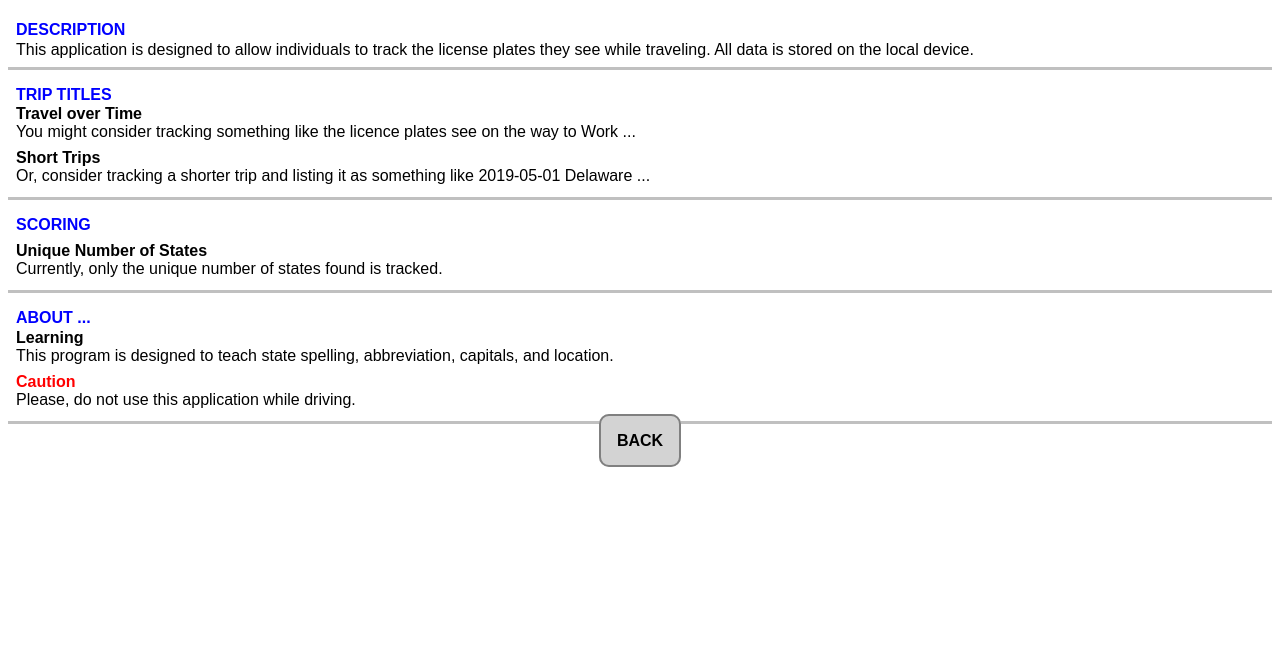
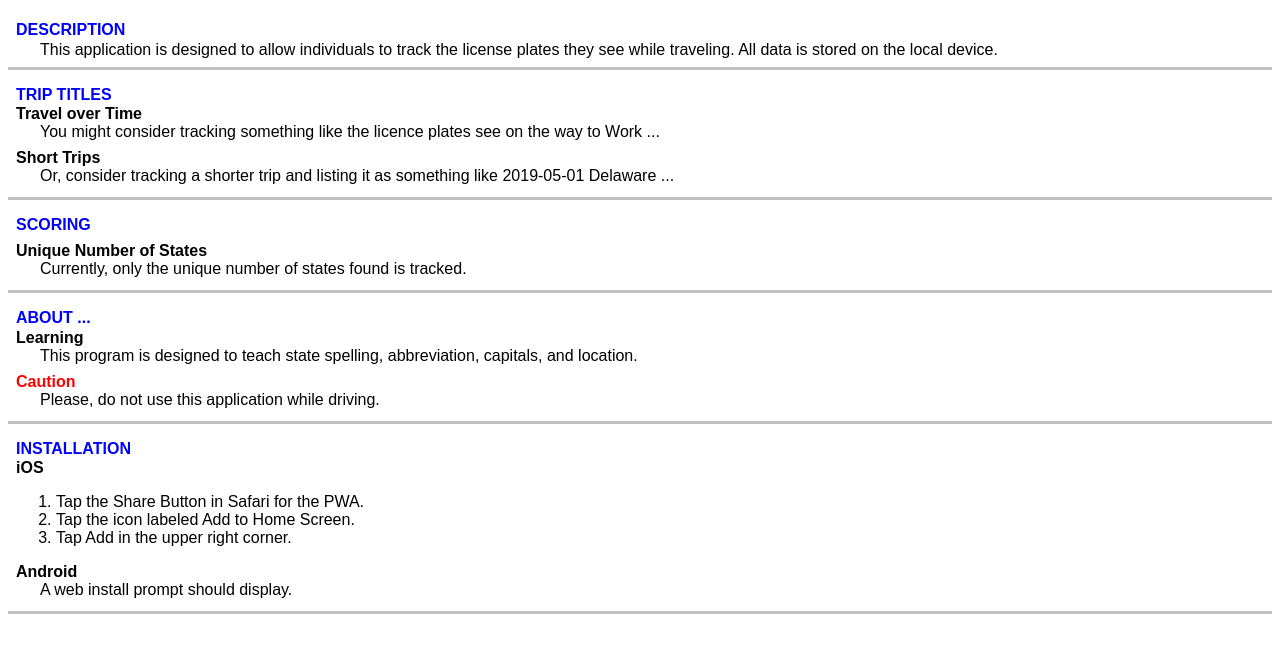
Before and after one commit to bob-fornal/us-license-plate-game, a plain HTML site: page public/ideas.html in a window 1280 px wide. Shown: the part 67-720 px from the top of the page. Drawn offline with Linux system fonts and the light colour scheme.

Commit message:
minor fixes to layout and view

```diff
--- a/public/ideas.html
+++ b/public/ideas.html
@@ -32,6 +32,10 @@
     }
     .item .subtitle:not(.first) {
       margin-top: 0.5rem;
+    }
+
+    .item .description:not(.list) {
+      padding-left: 1.5rem;
     }
   </style>
 </head>
@@ -97,9 +101,24 @@
       </div>
     </div>
 
-    <div class="navigation center">
-      <a class="btn default" href="/">BACK</a>
+    <div class="item last">
+      <div class="title">Installation</div>
+
+      <div class="subtitle first">iOS</div>
+      <div class="description list">
+        <ol>
+          <li>Tap the Share Button in Safari for the PWA.</li>
+          <li>Tap the icon labeled Add to Home Screen.</li>
+          <li>Tap Add in the upper right corner.</li>
+        </ol>
+      </div>
+
+      <div class="subtitle">Android</div>
+      <div class="description">
+        A web install prompt should display.
+      </div>
     </div>
+
   </div>
 
   <script>
--- a/public/styles.css
+++ b/public/styles.css
@@ -55,11 +55,17 @@ header {
   position: relative;
 }
 .btn.default {
-  background-color: #d3d3d3;
-  color: black;
   font-family: Arial;
   font-weight: bold;
   text-decoration: none;
+}
+.btn.default:not(.highlight) {
+  background-color: #d3d3d3;
+  color: black;
+}
+.btn.default.highlight {
+  background-color: #00aa00;
+  color: white;
 }
 .btn.default .capital {
   color: blue;
```
Also changed, not shown: public/index.html (+0 -6 lines), public/new-trip.html (+1 -1 lines).
